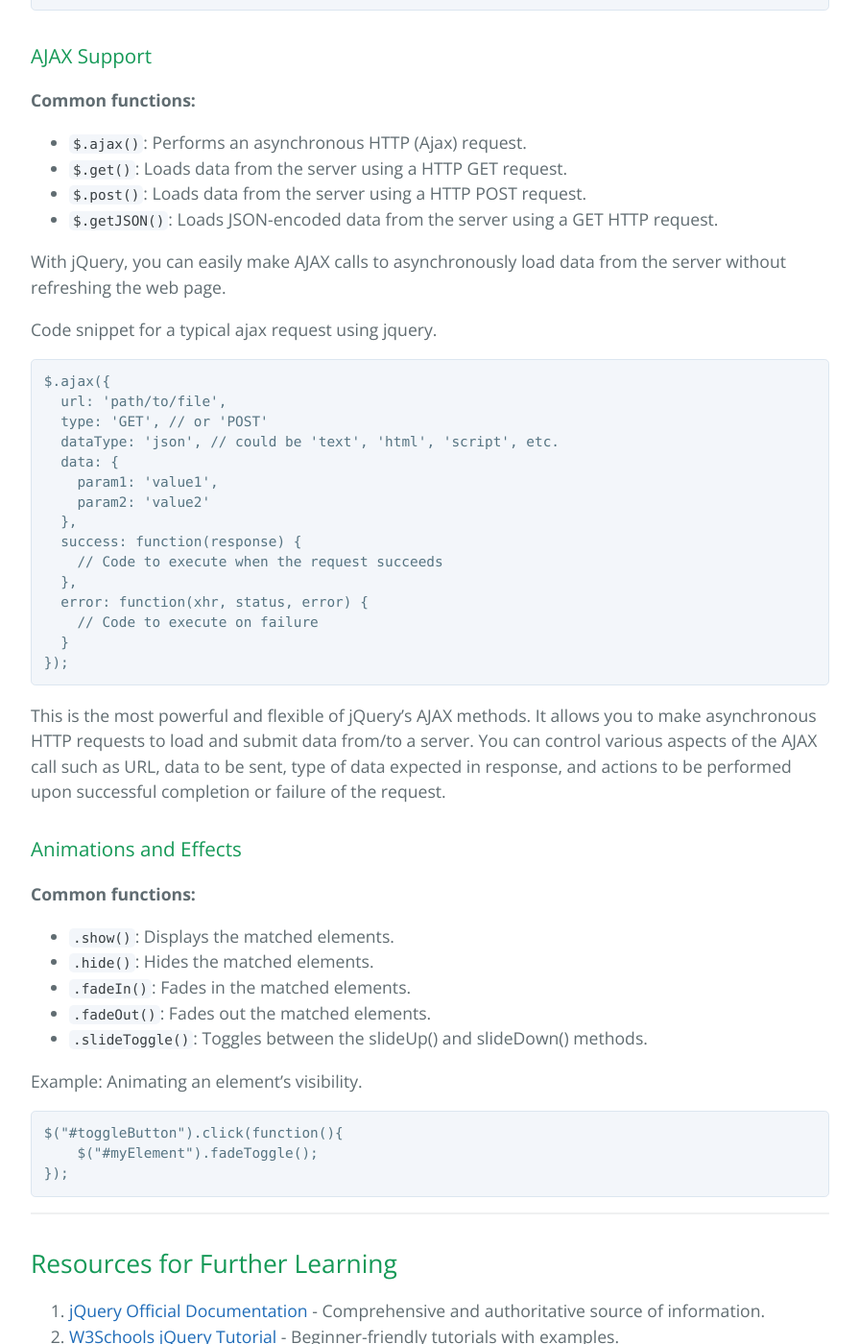
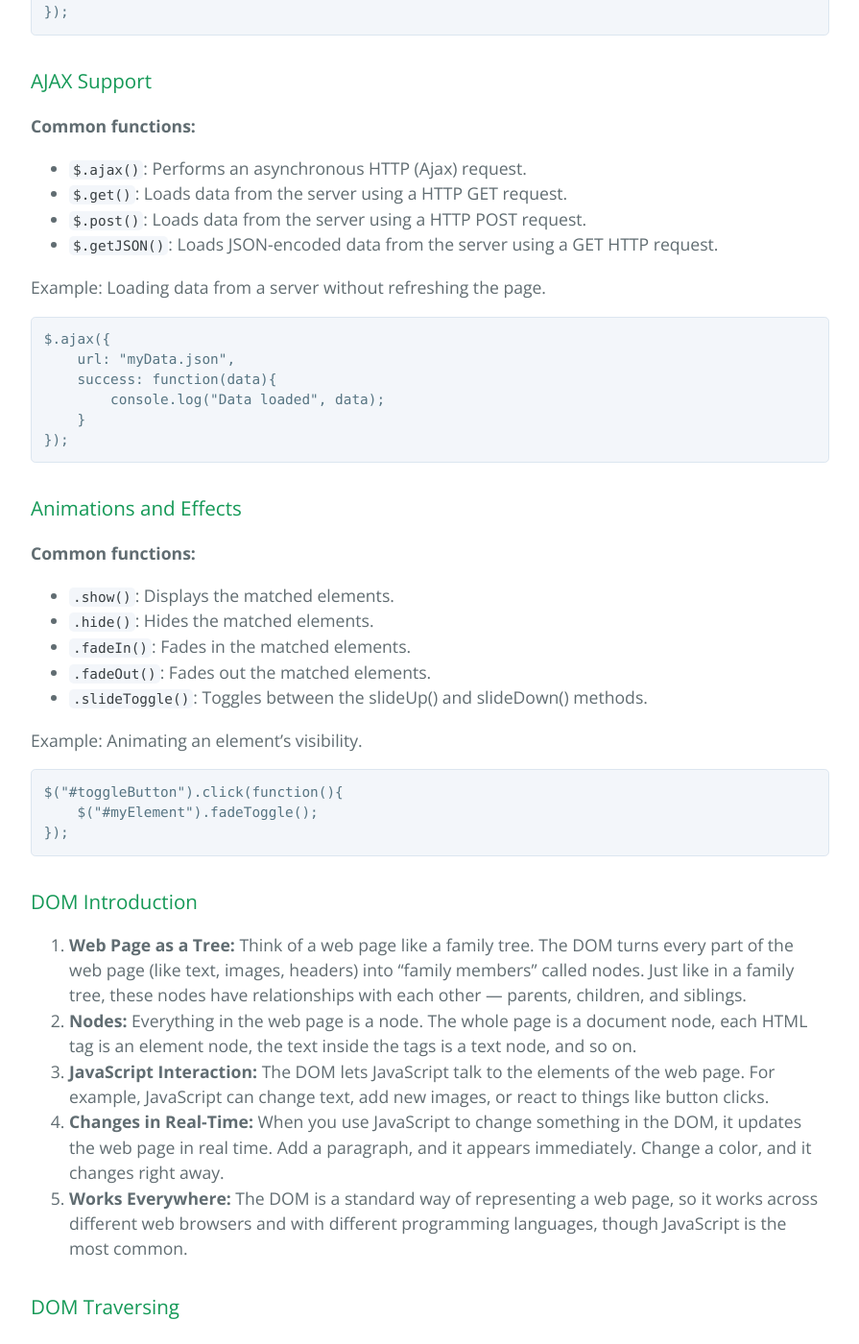
Before and after one commit to learning-software-engineering/learning-software-engineering.github.io, a Jekyll site: the page built from Topics/Tech_Stacks/Jquery.md, in a window 1280 px wide and 1400 px high, scrolled down 2475 px. Shown: the whole window at 96% size, without its empty margins (192-1087 px from the left). Built offline with Jekyll 4.4.1, drawn with Linux system fonts in a browser that asks for light colours; our own code applies the rules of GitHub Pages for plain Markdown files; some of the changed text lies outside the part shown.

Commit message:
Added DOM introduction and traversal section

````diff
--- a/Topics/Tech_Stacks/Jquery.md
+++ b/Topics/Tech_Stacks/Jquery.md
@@ -12,6 +12,7 @@
    - [Event Handling](#event-handling)
    - [AJAX Support](#ajax-support)
    - [Animations and Effects](#animations-and-effects)
+   - [DOM Traversing](#dom-traversing)
 5. [Practical Example](#practical-example)
 6. [Resources for Further Learning](#resources-for-further-learning)
 7. [Conclusion](#conclusion)
@@ -95,29 +96,16 @@
 - `$.post()`: Loads data from the server using a HTTP POST request.
 - `$.getJSON()`: Loads JSON-encoded data from the server using a GET HTTP request.
 
-With jQuery, you can easily make AJAX calls to asynchronously load data from the server without refreshing the web page.
-
-Code snippet for a typical ajax request using jquery.
+Example: Loading data from a server without refreshing the page.
 
 ```javascript
 $.ajax({
-  url: 'path/to/file',
-  type: 'GET', // or 'POST'
-  dataType: 'json', // could be 'text', 'html', 'script', etc.
-  data: {
-    param1: 'value1',
-    param2: 'value2'
-  },
-  success: function(response) {
-    // Code to execute when the request succeeds
-  },
-  error: function(xhr, status, error) {
-    // Code to execute on failure
-  }
+    url: "myData.json",
+    success: function(data){
+        console.log("Data loaded", data);
+    }
 });
 ```
-
-This is the most powerful and flexible of jQuery's AJAX methods. It allows you to make asynchronous HTTP requests to load and submit data from/to a server. You can control various aspects of the AJAX call such as URL, data to be sent, type of data expected in response, and actions to be performed upon successful completion or failure of the request.
 
 ### Animations and Effects
 
@@ -137,6 +125,29 @@
 });
 ```
 
+### DOM Introduction
+
+1. **Web Page as a Tree:** Think of a web page like a family tree. The DOM turns every part of the web page (like text, images, headers) into "family members" called nodes. Just like in a family tree, these nodes have relationships with each other — parents, children, and siblings.
+2. **Nodes:** Everything in the web page is a node. The whole page is a document node, each HTML tag is an element node, the text inside the tags is a text node, and so on.
+3. **JavaScript Interaction:** The DOM lets JavaScript talk to the elements of the web page. For example, JavaScript can change text, add new images, or react to things like button clicks.
+4. **Changes in Real-Time:** When you use JavaScript to change something in the DOM, it updates the web page in real time. Add a paragraph, and it appears immediately. Change a color, and it changes right away.
+5. **Works Everywhere:** The DOM is a standard way of representing a web page, so it works across different web browsers and with different programming languages, though JavaScript is the most common.
+
+### DOM Traversing
+
+**Common functions:**
+
+- `.find()`: Gets the descendants of each element in the current set of matched elements.
+- `.closest()`: Gets the first element that matches the selector by testing the element itself and traversing up through its ancestors.
+- `.next()`, `.prev()`: Gets the immediately following or preceding sibling element.
+- `.parent()`: Gets the parent of each element in the current set of matched elements.
+
+Example: Finding a specific child element within a parent element.
+
+```javascript
+$("#myDiv").find(".child");
+```
+
 ---
 
 ## Resources for Further Learning
````
